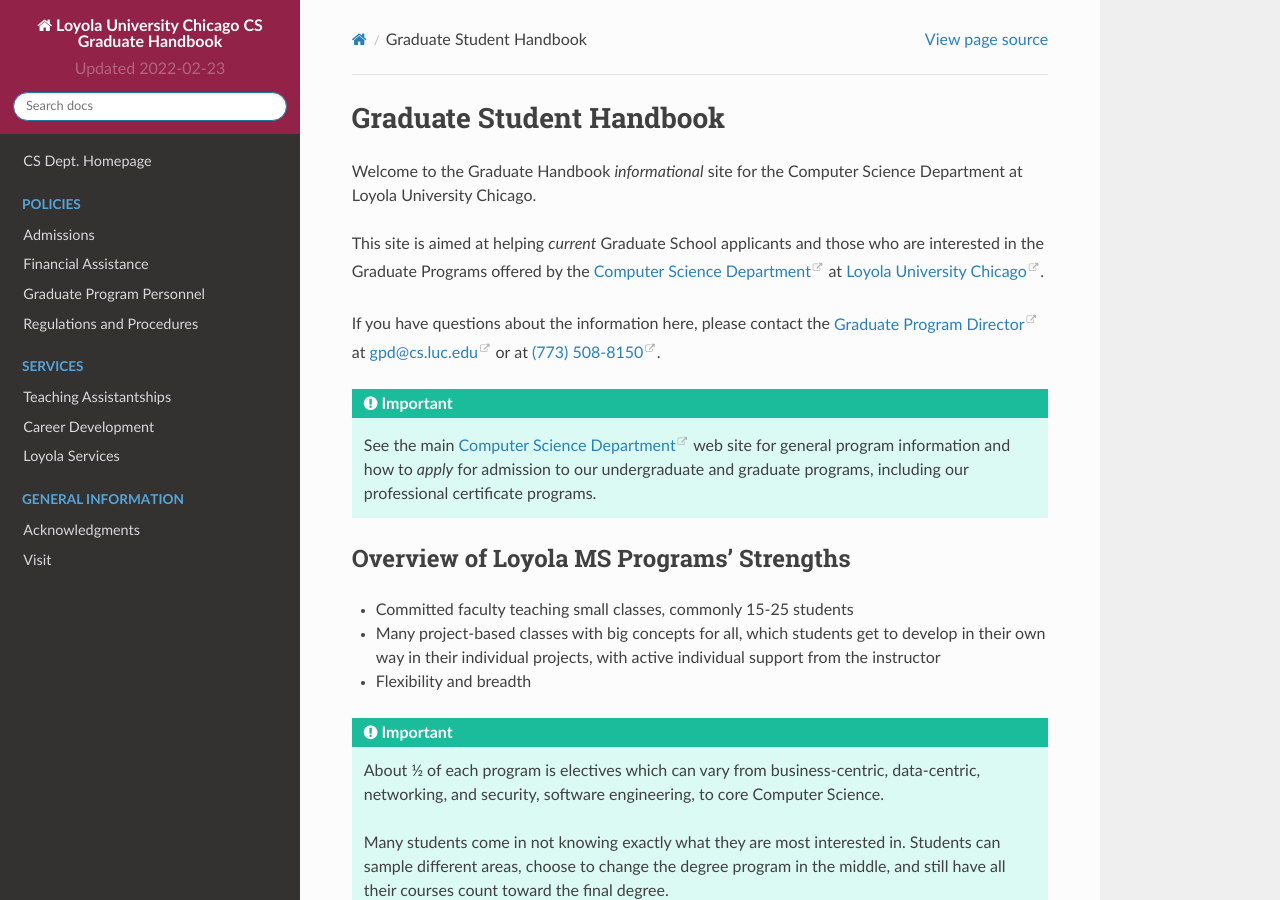
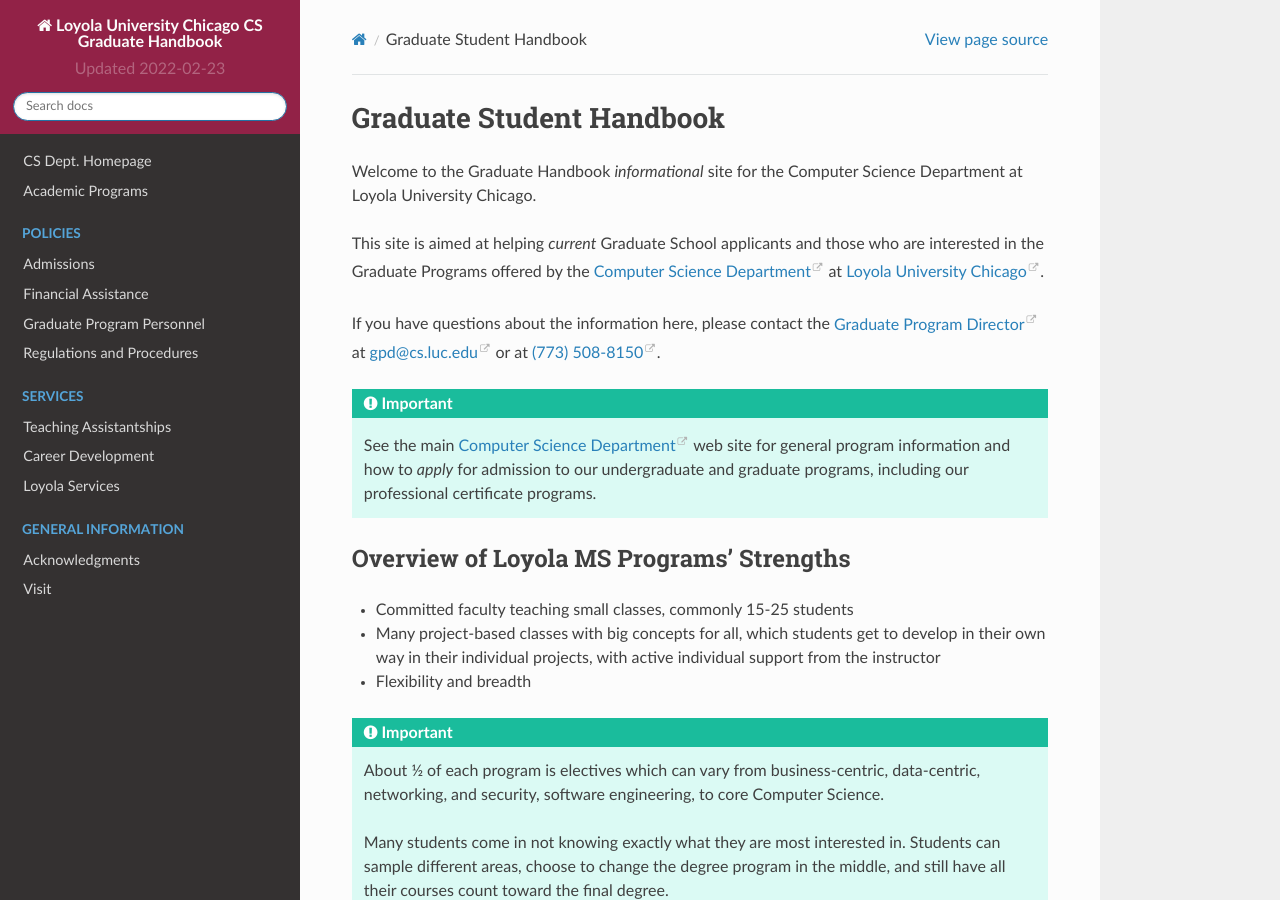
Before and after one commit to LoyolaChicagoCS/gradhandbook, a Sphinx documentation site: the page built from source/index.rst, in a window 1280 px wide and 900 px high. Built offline with Sphinx 7.4.7 and the Read the Docs theme 2.0.0, drawn with Linux system fonts in a browser that asks for light colours.

Commit message:
Add Academic programs link

```diff
--- a/source/index.rst
+++ b/source/index.rst
@@ -3,6 +3,7 @@
    :hidden:
 
    CS Dept. Homepage <https://www.luc.edu/cs/>
+   Academic Programs <https://academics.cs.luc.edu>
 
 #########################
 Graduate Student Handbook
```
